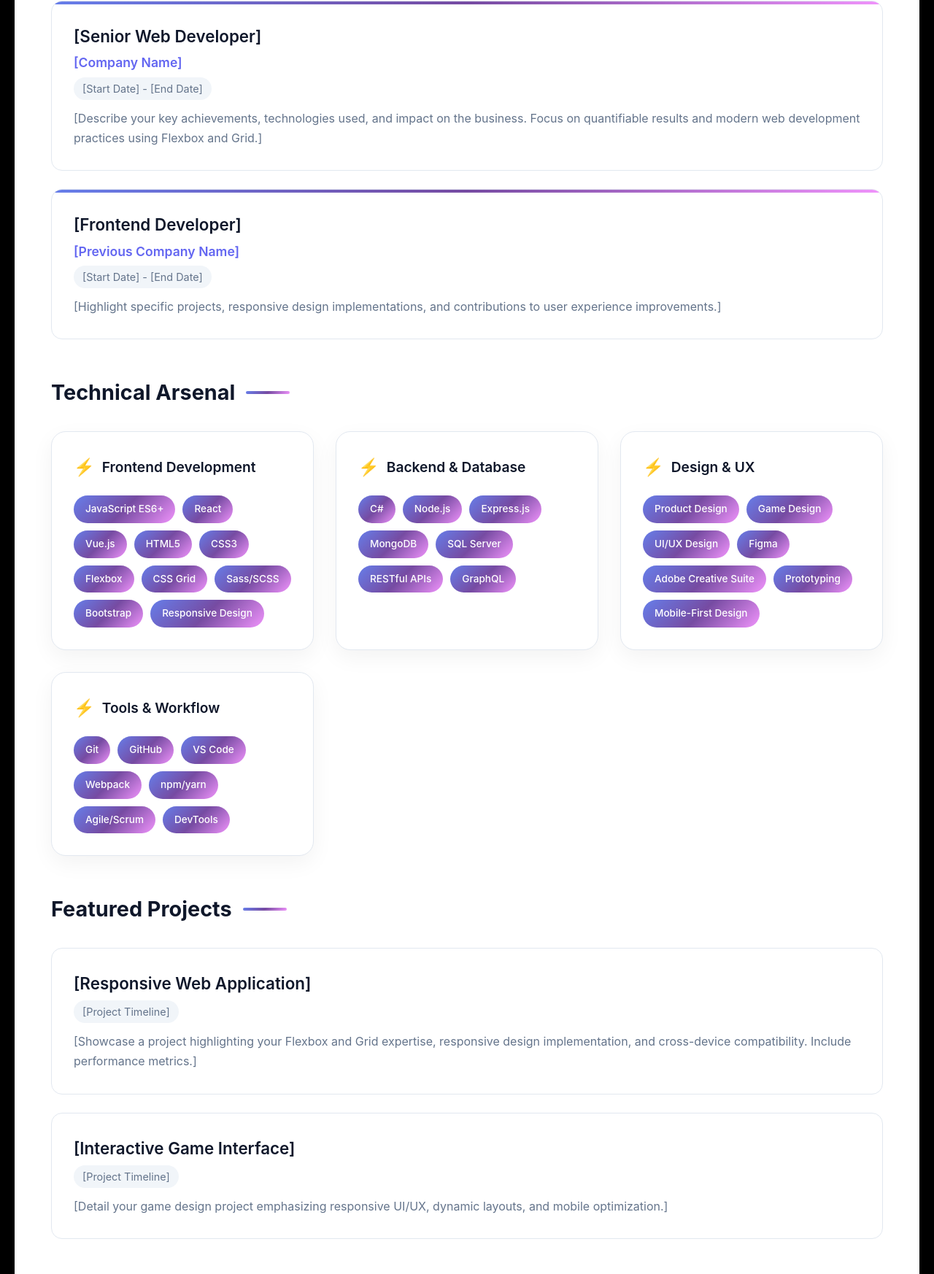
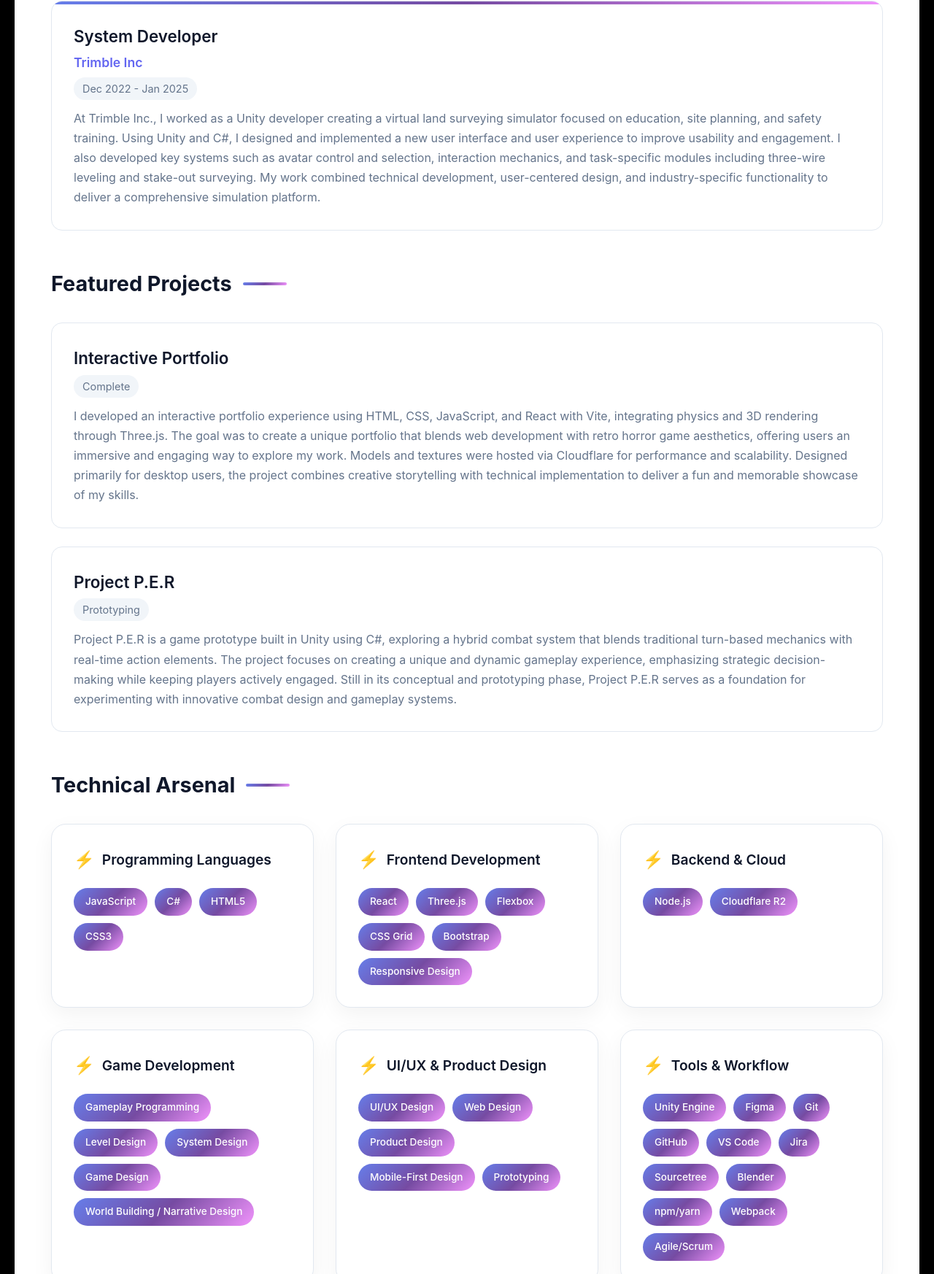
Before and after one commit to FeangapeGamedev/CV, a plain HTML site: page index.html in a window 1280 px wide. Shown: the part 1054-2800 px from the top of the page at 73% size. Drawn offline with Linux system fonts and the light colour scheme.

Commit message:
Added all details to website, few coments on how to use it as a template

```diff
--- a/index.html
+++ b/index.html
@@ -4,7 +4,7 @@
 <head>
     <meta charset="UTF-8">
     <meta name="viewport" content="width=device-width, initial-scale=1.0">
-    <title>Responsive Web Developer CV</title>
+    <title>Felipe Garcia CV</title>
     <link rel="stylesheet" type="text/css" href="./style.css">
 </head>
 <body>
@@ -17,7 +17,7 @@
     <div class="cv-container">
         <header class="header">
             <div class="header-content">
-                <h1 class="name">[Your Full Name]</h1>
+                <h1 class="name">Felipe Andres Garcia Pereira</h1>
                 <p class="title">Digital Developer & Product Designer</p>
                 <div class="contact-grid">
                     <div class="contact-card">
@@ -25,25 +25,25 @@
                             <path d="M2.003 5.884L10 9.882l7.997-3.998A2 2 0 0016 4H4a2 2 0 00-1.997 1.884z"/>
                             <path d="M18 8.118l-8 4-8-4V14a2 2 0 002 2h12a2 2 0 002-2V8.118z"/>
                         </svg>
-                        <div class="contact-text">[your.email@example.com]</div>
+                        <div class="contact-text">feangape@outlook.com</div>
                     </div>
                     <div class="contact-card">
                         <svg class="contact-icon" fill="white" viewBox="0 0 20 20">
                             <path fill-rule="evenodd" d="M5.05 4.05a7 7 0 119.9 9.9L10 18.9l-4.95-4.95a7 7 0 010-9.9zM10 11a2 2 0 100-4 2 2 0 000 4z"/>
                         </svg>
-                        <div class="contact-text">[Your City, Country]</div>
+                        <div class="contact-text">Christchurch, NewZealand</div>
                     </div>
                     <div class="contact-card">
                         <svg class="contact-icon" fill="white" viewBox="0 0 20 20">
                             <path d="M13 6a3 3 0 11-6 0 3 3 0 016 0zM18 8a2 2 0 11-4 0 2 2 0 014 0zM14 15a4 4 0 00-8 0v3h8v-3z"/>
                         </svg>
-                        <div class="contact-text">[Portfolio URL]</div>
+                        <div class="contact-text">Interactive Portfolio (PC)</div>
                     </div>
                     <div class="contact-card">
                         <svg class="contact-icon" fill="white" viewBox="0 0 20 20">
                             <path fill-rule="evenodd" d="M16.338 16.338H13.67V12.16c0-.995-.017-2.277-1.387-2.277-1.39 0-1.601 1.086-1.601 2.207v4.248H8.014v-8.59h2.559v1.174h.037c.356-.675 1.227-1.387 2.526-1.387 2.703 0 3.203 1.778 3.203 4.092v4.711zM5.005 6.575a1.548 1.548 0 11-.003-3.096 1.548 1.548 0 01.003 3.096zm-1.337 9.763H6.34v-8.59H3.667v8.59zM17.668 1H2.328C1.595 1 1 1.581 1 2.298v15.403C1 18.418 1.595 19 2.328 19h15.34c.734 0 1.332-.582 1.332-1.299V2.298C19 1.581 18.402 1 17.668 1z"/>
                         </svg>
-                        <div class="contact-text">[LinkedIn Profile]</div>
+                        <div class="contact-text">LinkedIn</div>
                     </div>
                 </div>
             </div>
@@ -53,139 +53,156 @@
             <section class="section">
                 <h2 class="section-title">Professional Summary</h2>
                 <div class="professional-summary">
-                    Multidisciplinary digital developer with a background in Product Design, specializing in immersive game design and interactive front-end experiences. Proficient in JavaScript and C#, with a strong focus on creating engaging, user-centered digital products across web and interactive platforms. Experienced in modern web development tools including HTML5, CSS3, Bootstrap, and CSS Grid, with ongoing training in back-end technologies to build full-stack capabilities. Combines design thinking, technical expertise, and creative problem-solving to develop elegant, responsive, and technically sound digital solutions.
+                    Multidisciplinary full-stack game developer with a background in Product Design and a specialization in immersive game development. Skilled in building interactive front-end experiences and complex gameplay systems, blending design thinking with technical execution. Proficient in JavaScript, C#, HTML5, CSS3, and React, with experience in Unity, Three.js, and modern web tools like Bootstrap and Vite. Passionate about crafting engaging, user-centered digital experiences across both web and game platforms. Currently expanding back-end skills to deliver fully integrated, end-to-end solutions that merge the depth of game development with the versatility of web technologies.
                 </div>
             </section>
 
+            <!-- Add all work experiences here -->
             <section class="section">
                 <h2 class="section-title">Professional Experience</h2>
                 <div class="experience-container">
                     <div class="experience-item">
                         <div class="experience-header">
-                            <h3 class="job-title">[Senior Web Developer]</h3>
-                            <p class="company">[Company Name]</p>
-                            <span class="date">[Start Date] - [End Date]</span>
+                            <h3 class="job-title">System Developer</h3>
+                            <p class="company">Trimble Inc</p>
+                            <span class="date"> Dec 2022 - Jan 2025</span>
                         </div>
                         <div class="description">
-                            <p>[Describe your key achievements, technologies used, and impact on the business. Focus on quantifiable results and modern web development practices using Flexbox and Grid.]</p>
-                        </div>
-                    </div>
-
-                    <div class="experience-item">
-                        <div class="experience-header">
-                            <h3 class="job-title">[Frontend Developer]</h3>
-                            <p class="company">[Previous Company Name]</p>
-                            <span class="date">[Start Date] - [End Date]</span>
-                        </div>
-                        <div class="description">
-                            <p>[Highlight specific projects, responsive design implementations, and contributions to user experience improvements.]</p>
+                            <p>At Trimble Inc., I worked as a Unity developer creating a virtual land surveying simulator focused on education, site planning, and safety training. Using Unity and C#, I designed and implemented a new user interface and user experience to improve usability and engagement. I also developed key systems such as avatar control and selection, interaction mechanics, and task-specific modules including three-wire leveling and stake-out surveying. My work combined technical development, user-centered design, and industry-specific functionality to deliver a comprehensive simulation platform.</p>
                         </div>
                     </div>
                 </div>
             </section>
 
+            <!-- Add here projects that you want to share -->
+            <section class="section">
+                <h2 class="section-title">Featured Projects</h2>
+                <div class="projects-container">
+                    <div class="project-item">
+                        <div class="experience-header">
+                            <h3 class="project-title">Interactive Portfolio</h3>
+                            <span class="duration">Complete</span>
+                        </div>
+                        <div class="description">
+                            <p>I developed an interactive portfolio experience using HTML, CSS, JavaScript, and React with Vite, integrating physics and 3D rendering through Three.js. The goal was to create a unique portfolio that blends web development with retro horror game aesthetics, offering users an immersive and engaging way to explore my work. Models and textures were hosted via Cloudflare for performance and scalability. Designed primarily for desktop users, the project combines creative storytelling with technical implementation to deliver a fun and memorable showcase of my skills.</p>
+                        </div>
+                    </div>
+
+                    <div class="project-item">
+                        <div class="experience-header">
+                            <h3 class="project-title">Project P.E.R</h3>
+                            <span class="duration">Prototyping</span>
+                        </div>
+                        <div class="description">
+                            <p>Project P.E.R is a game prototype built in Unity using C#, exploring a hybrid combat system that blends traditional turn-based mechanics with real-time action elements. The project focuses on creating a unique and dynamic gameplay experience, emphasizing strategic decision-making while keeping players actively engaged. Still in its conceptual and prototyping phase, Project P.E.R serves as a foundation for experimenting with innovative combat design and gameplay systems.</p>
+                        </div>
+                    </div>
+                </div>
+            </section>
+
+            <!-- Add skills here fo HR and AI can sort you out fast -->
             <section class="section">
                 <h2 class="section-title">Technical Arsenal</h2>
                 <div class="skills-container">
                     <div class="skill-category">
+                        <h4>Programming Languages</h4>
+                        <div class="skill-list">
+                            <span class="skill-tag">JavaScript</span>
+                            <span class="skill-tag">C#</span>
+                            <span class="skill-tag">HTML5</span>
+                            <span class="skill-tag">CSS3</span>
+                        </div>
+                    </div>
+
+                    <div class="skill-category">
                         <h4>Frontend Development</h4>
                         <div class="skill-list">
-                            <span class="skill-tag">JavaScript ES6+</span>
                             <span class="skill-tag">React</span>
-                            <span class="skill-tag">Vue.js</span>
-                            <span class="skill-tag">HTML5</span>
-                            <span class="skill-tag">CSS3</span>
+                            <span class="skill-tag">Three.js</span>
                             <span class="skill-tag">Flexbox</span>
                             <span class="skill-tag">CSS Grid</span>
-                            <span class="skill-tag">Sass/SCSS</span>
                             <span class="skill-tag">Bootstrap</span>
                             <span class="skill-tag">Responsive Design</span>
                         </div>
                     </div>
 
                     <div class="skill-category">
-                        <h4>Backend & Database</h4>
+                        <h4>Backend & Cloud</h4>
                         <div class="skill-list">
-                            <span class="skill-tag">C#</span>
                             <span class="skill-tag">Node.js</span>
-                            <span class="skill-tag">Express.js</span>
-                            <span class="skill-tag">MongoDB</span>
-                            <span class="skill-tag">SQL Server</span>
-                            <span class="skill-tag">RESTful APIs</span>
-                            <span class="skill-tag">GraphQL</span>
+                            <span class="skill-tag">Cloudflare R2</span>
                         </div>
                     </div>
 
                     <div class="skill-category">
-                        <h4>Design & UX</h4>
+                        <h4>Game Development</h4>
                         <div class="skill-list">
+                            <span class="skill-tag">Gameplay Programming</span>
+                            <span class="skill-tag">Level Design</span>
+                            <span class="skill-tag">System Design</span>
+                            <span class="skill-tag">Game Design</span>
+                            <span class="skill-tag">World Building / Narrative Design</span>
+                        </div>
+                    </div>
+
+                    <div class="skill-category">
+                        <h4>UI/UX & Product Design</h4>
+                        <div class="skill-list">
+                            <span class="skill-tag">UI/UX Design</span>
+                            <span class="skill-tag">Web Design</span>
                             <span class="skill-tag">Product Design</span>
-                            <span class="skill-tag">Game Design</span>
-                            <span class="skill-tag">UI/UX Design</span>
-                            <span class="skill-tag">Figma</span>
-                            <span class="skill-tag">Adobe Creative Suite</span>
+                            <span class="skill-tag">Mobile-First Design</span>
                             <span class="skill-tag">Prototyping</span>
-                            <span class="skill-tag">Mobile-First Design</span>
                         </div>
                     </div>
 
                     <div class="skill-category">
                         <h4>Tools & Workflow</h4>
                         <div class="skill-list">
+                            <span class="skill-tag">Unity Engine</span>
+                            <span class="skill-tag">Figma</span>
                             <span class="skill-tag">Git</span>
                             <span class="skill-tag">GitHub</span>
                             <span class="skill-tag">VS Code</span>
+                            <span class="skill-tag">Jira</span>
+                            <span class="skill-tag">Sourcetree</span>
+                            <span class="skill-tag">Blender</span>
+                            <span class="skill-tag">npm/yarn</span>
                             <span class="skill-tag">Webpack</span>
-                            <span class="skill-tag">npm/yarn</span>
                             <span class="skill-tag">Agile/Scrum</span>
-                            <span class="skill-tag">DevTools</span>
                         </div>
                     </div>
                 </div>
             </section>
 
-            <section class="section">
-                <h2 class="section-title">Featured Projects</h2>
-                <div class="projects-container">
-                    <div class="project-item">
-                        <div class="experience-header">
-                            <h3 class="project-title">[Responsive Web Application]</h3>
-                            <span class="duration">[Project Timeline]</span>
-                        </div>
-                        <div class="description">
-                            <p>[Showcase a project highlighting your Flexbox and Grid expertise, responsive design implementation, and cross-device compatibility. Include performance metrics.]</p>
-                        </div>
-                    </div>
-
-                    <div class="project-item">
-                        <div class="experience-header">
-                            <h3 class="project-title">[Interactive Game Interface]</h3>
-                            <span class="duration">[Project Timeline]</span>
-                        </div>
-                        <div class="description">
-                            <p>[Detail your game design project emphasizing responsive UI/UX, dynamic layouts, and mobile optimization.]</p>
-                        </div>
-                    </div>
-                </div>
-            </section>
-
+            <!-- Add here your education and courses-->
             <section class="section">
                 <h2 class="section-title">Education & Certifications</h2>
                 <div class="experience-container">
                     <div class="education-item">
                         <div class="experience-header">
-                            <h3 class="degree-title">[Degree in Computer Science / Design]</h3>
-                            <p class="institution">[University/Institution Name]</p>
-                            <span class="date">[Graduation Year]</span>
+                            <h3 class="degree-title">Bachelor of Product Desing</h3>
+                            <p class="institution">University of Canterbury</p>
+                            <span class="date">March 2024</span>
                         </div>
                         <div class="description">
-                            <p>[Relevant coursework in web development, responsive design, and modern CSS techniques]</p>
+                            <p>I studied Product Design with a major in Immersive Game Design at the University of Canterbury, where I learned game development through the lens of the design process. The program emphasized ideation, prototyping, iteration, and implementation, blending creative design thinking with practical execution. Alongside this, I developed strong technical skills in programming, allowing me to bring interactive concepts to life through code and user-centered design.</p>
                         </div>
+                    </div>
+
+                    <div class="education-item">
+                        <div class="experience-header">
+                            <h3 class="degree-title">Full Stack Web Developer</h3>
+                            <p class="institution">Zero to Mastery Academy</p>
+                            <span class="date">In Progress</span>
+                        </div>
+                        <div class="description">
+                            <p>Currently enrolled in a comprehensive, project-based bootcamp focused on modern web development. Building strong full-stack skills in JavaScript, React, and Node.js, with an ongoing backend specialization in C# to integrate backend services with game development. Targeting full integration of game servers, multiplayer systems, and backend architecture for interactive applications.</p>
                     </div>
                 </div>
             </section>
 
-            <!-- maybe in the future we will use this one -->
+            <!-- Add here your achievement (will enable in the furtue for me remember it has to be quantitative) -->
             <!-- <section class="section">
                 <h2 class="section-title">Achievements & Recognition</h2>
                 <div class="achievements-grid">
```
